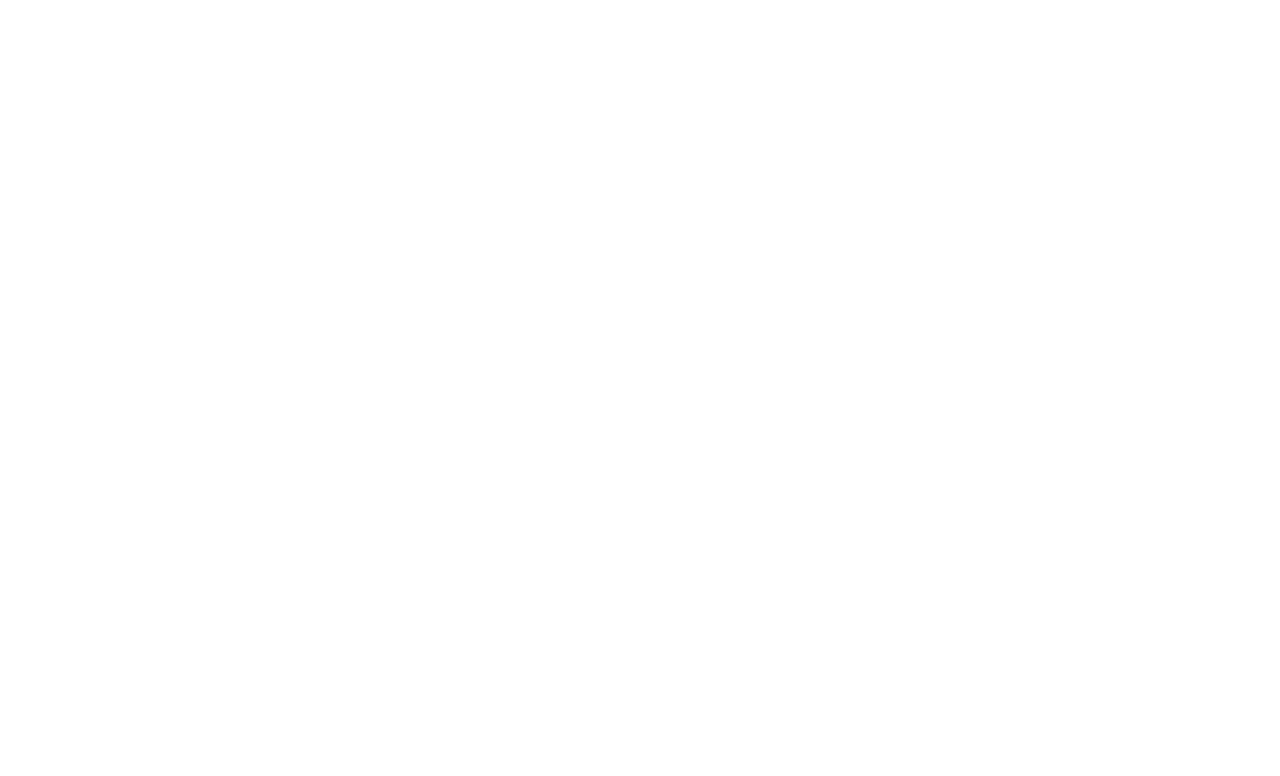
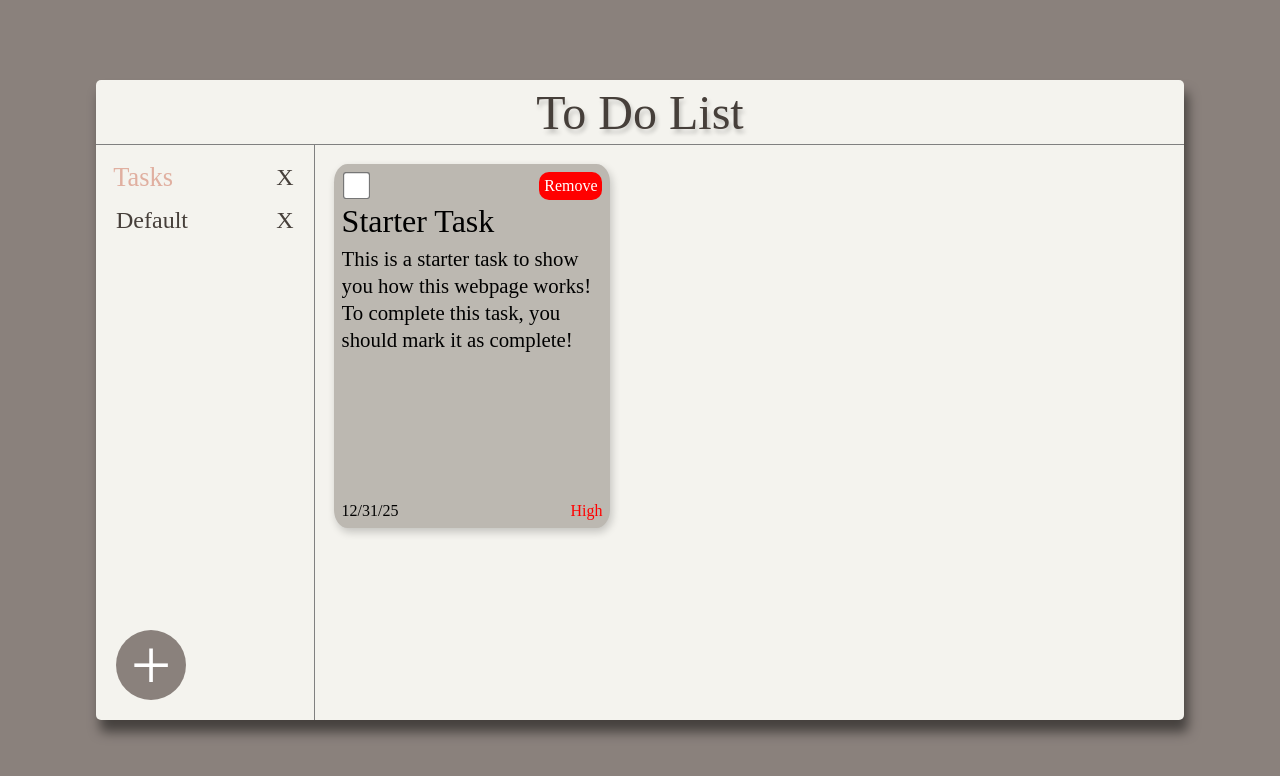
Before and after one commit to tam-justin/odin-todo-list, a website built with webpack: page src/template.html in a window 1280 px wide. Built offline with nearby package versions, Linux system fonts and the light colour scheme; a web font is replaced by a local one.

Commit message:
ability to swtich projects, remove tasks, remove projects, mark projects as complete.

```diff
--- a/package.json
+++ b/package.json
@@ -28,5 +28,8 @@
     "webpack": "^5.100.1",
     "webpack-cli": "^6.0.1",
     "webpack-dev-server": "^5.2.2"
+  },
+  "dependencies": {
+    "date-fns": "^4.1.0"
   }
 }
--- /dev/null
+++ b/src/functions/addDialog.js
@@ -0,0 +1,38 @@
+/**
+ * function to handle adding new projects, new tasks to the current project etc.
+ */
+function add(){
+    console.log("Add dialog starting!");
+    const wrapper = document.querySelector("#wrapper");
+
+    //Create the dialog element.
+    const dialog = document.createElement("dialog");
+
+    //Setup a form.
+    const form = document.createElement("form");
+
+    const closeBtn = document.createElement("button");
+    closeBtn.type = "submit";
+    closeBtn.innerHTML = "X";
+
+    const header = document.createElement("div");
+    header.id = "form-header";
+
+    header.appendChild(closeBtn);
+
+    const sidebar = document.createElement("div");
+    sidebar.id = "form-sidebar";
+
+    const taskBtn = document.createElement("button");
+    taskBtn.classList.add("navBtn");
+    taskBtn.innerHTML = "Task";
+
+    const projectBtn = document.createElement("button");
+
+    form.appendChild(header);
+    dialog.appendChild(form);
+    wrapper.appendChild(dialog);
+    dialog.showModal();
+}
+
+export default add;
--- /dev/null
+++ b/src/functions/cardEvent.js
@@ -0,0 +1,44 @@
+import {curProject} from "../index.js";
+import display from "./display.js";
+
+function handleEvent(event){
+    console.log(`A card with ID ${event.currentTarget.id} was clicked!`);
+
+    if(event.target.classList.contains("task-checkbox")){
+        setStatus(event);
+    }else if(event.target.classList.contains("removeTask")){
+        removeTask(event);
+    }
+}
+
+function removeTask(event){
+    console.log(`removing task with ID ${event.currentTarget.id}!`);
+
+    let taskList = curProject.getTaskList();
+    const index = taskList.findIndex(task => task.getID() === event.currentTarget.id);
+    if(index !== -1){
+        taskList.splice(index, 1);
+    }
+
+    display.displayTasks();
+}
+
+function setStatus(event){
+    console.log("setting status!");
+
+    let taskList = curProject.getTaskList();
+    for(let i = 0; i < taskList.length; i++){
+        if(event.currentTarget.id == taskList[i].getID()){
+            console.log(event.target.value);
+            if(event.target.checked){
+                taskList[i].markComplete();
+                event.currentTarget.classList.add("complete");
+            }else{
+                taskList[i].markUncomplete();
+                event.currentTarget.classList.remove("complete");
+            }
+        }
+    }
+}
+
+export default handleEvent;
--- /dev/null
+++ b/src/functions/display.js
@@ -0,0 +1,157 @@
+import {curProject, handleProjectEvent} from "../index.js";
+import {projects} from "./initialLoad.js";
+import handleCardEvent from "./cardEvent.js";
+import {format} from "date-fns";
+
+/**
+ * functions to update changes to the display!
+ */
+const display = (function displayController(){
+    const taskArea = document.querySelector("#content");
+
+    const displayTasks = () => {
+        taskArea.innerHTML = "";
+        if(curProject == undefined){
+            return;
+        }
+        const taskList = curProject.getTaskList();
+
+        for(let i = 0; i < taskList.length; i++){
+            //Create the card element in the DOM.
+            const card = document.createElement("div");
+            card.classList.add("card");
+            card.id = taskList[i].getID();
+
+            //Create the task options section.
+            const taskOptions = document.createElement("div");
+            taskOptions.classList.add("task-options");
+
+            const checkbox = document.createElement("input");
+            checkbox.type = "checkbox";
+            checkbox.classList.add("task-checkbox");
+
+            const removeBtn = document.createElement("button");
+            removeBtn.classList.add("removeTask");
+            removeBtn.innerHTML = "Remove";
+
+            taskOptions.appendChild(checkbox);
+            taskOptions.appendChild(removeBtn);
+
+            //Create the task info section.
+            const taskInfo = document.createElement("div");
+            taskInfo.classList.add("task-info");
+
+            //Create the title-desc section.
+            const title_desc = document.createElement("div");
+            title_desc.classList.add("title-desc");
+
+            const title = document.createElement("div");
+            title.classList.add("task-title");
+            title.innerHTML = taskList[i].getTitle();
+
+            const desc = document.createElement("div");
+            desc.classList.add("task-desc");
+            desc.innerHTML = taskList[i].getDesc();
+
+            title_desc.appendChild(title);
+            title_desc.appendChild(desc);
+
+            //Create the dueDate-priority section.
+            const dd_prio = document.createElement("div");
+            dd_prio.classList.add("dd-prio");
+
+            const dueDate = document.createElement("div");
+            dueDate.classList.add("task-due-date");
+            dueDate.innerHTML = format(taskList[i].getDueDate(), 'MM/dd/yy');
+
+            const priority = document.createElement("div");
+            priority.classList.add("task-priority");
+            priority.innerHTML = taskList[i].getPriority();
+
+            if(taskList[i].getPriority() == "High"){
+                priority.classList.add("high-prio");
+            }else if(taskList[i].getPriority()  == "Medium"){
+                priority.classList.add("med-prio");
+            }else if(taskList[i].getPriority() == "Low"){
+                priority.classList.add('low-prio');
+            }
+
+            taskInfo.appendChild(title_desc);
+            taskInfo.appendChild(dd_prio);
+
+            dd_prio.appendChild(dueDate);
+            dd_prio.appendChild(priority);
+
+            card.appendChild(taskOptions);
+            card.appendChild(taskInfo);
+
+            card.addEventListener("click", handleCardEvent);
+
+            taskArea.appendChild(card);
+        }
+    }
+
+    const displayProjects = () => {
+        console.log("displaying projects.");
+
+        const nav = document.querySelector("#nav");
+        nav.innerHTML = "";
+
+        for(let i = 0; i < projects.length; i++){
+            const project = document.createElement("div");
+            project.classList.add("project");
+            project.id = projects[i].getID();
+
+            const projBtn = document.createElement("button");
+            projBtn.classList.add("navBtn")
+            projBtn.innerHTML = projects[i].getTitle();
+
+            if(projects[i].getID() === curProject.getID()){
+                projBtn.classList.add("active");
+            }
+
+            const removeBtn = document.createElement("button");
+            removeBtn.classList.add("removeProjBtn");
+            removeBtn.innerHTML = "X";
+
+            project.appendChild(projBtn);
+            project.appendChild(removeBtn);
+
+            nav.appendChild(project);
+
+            project.addEventListener("click", handleProjectEvent);
+        }
+    }
+
+    function updateActive(oldActive, newActive){
+        console.log("updating active project");
+        const nav = document.querySelector("#nav");
+
+        for(let i = 0; i < nav.children.length; i++){
+            let curElement = nav.children[i];
+            if(curElement.id == oldActive){
+                curElement.children[0].classList.remove("active");
+            }else if(curElement.id == newActive){
+                curElement.children[0].classList.add("active");
+            }
+        }
+    }
+
+    function removeProjectButton(event){
+        event.currentTarget.remove();
+    }
+
+    const showTask = () => {
+
+    }
+
+    return {
+        displayTasks,
+        updateActive,
+        removeProjectButton,
+        displayProjects,
+        showTask
+    }
+})();
+
+export default display;
--- /dev/null
+++ b/src/functions/initialLoad.js
@@ -0,0 +1,32 @@
+import add from "./addDialog.js";
+import Project from "./project.js";
+import Task from "./task.js";
+import display from "./display.js";
+import {format, parse} from "date-fns";
+
+export let projects = [];
+
+//Create default project.
+export const def = new Project("Tasks");
+projects.push(def);
+
+/**
+ * Initial Load Function for the Webpage, starts at the Tasks page with a starter task!
+ */
+function load(){
+    console.log("Setting up webpage, initial load!");
+
+    //Add Listener for Add Button
+    const addButton = document.querySelector("#addButton");
+    addButton.addEventListener("click", add);
+
+    //Create Starter Task
+    const starterTask = new Task("Starter Task", "This is a starter task to show you how this webpage works! To complete this task, you should mark it as complete!", parse('12/31/2025', "MM/dd/yyyy", new Date()), "High");
+    def.taskList.push(starterTask);
+
+    //Update display.
+    display.displayTasks();
+    display.displayProjects();
+}
+
+export default load;
--- /dev/null
+++ b/src/functions/project.js
@@ -0,0 +1,28 @@
+class Project {
+    #name;
+    #id;
+    taskList = [];
+
+    constructor(name){
+        this.#name = name;
+        this.#id = crypto.randomUUID();
+    }
+
+    setTitle(newTitle){
+        this.#name = newTitle;
+    }
+
+    getTitle(){
+        return this.#name;
+    }
+
+    getID(){
+        return this.#id;
+    }
+
+    getTaskList(){
+        return this.taskList;
+    }
+}
+
+export default Project;
--- /dev/null
+++ b/src/functions/task.js
@@ -0,0 +1,86 @@
+class Task {
+    // Instance Variables
+    #title;
+    #desc;
+    #dueDate;
+    #priority;
+    #notes;
+    #id;
+    #checklist;
+    #completeStatus;
+
+    // Constructor
+    constructor(title, desc, dd, prio, notes, checklist){
+        this.#title = title;
+        this.#desc  = desc;
+        this.#dueDate = dd;
+        this.#priority = prio;
+        this.#notes = notes;
+        this.#checklist = checklist;
+        this.#id = crypto.randomUUID();
+    }
+
+    // Getters
+    getTitle(){
+        return this.#title;
+    }
+
+    getDesc(){
+        return this.#desc;
+    }
+
+    getDueDate(){
+        return this.#dueDate;
+    }
+
+    getPriority(){
+        return this.#priority;
+    }
+
+    getNotes(){
+        return this.#notes;
+    }
+
+    getChecklist(){
+        return this.#notes;
+    }
+
+    // Setters
+    setTitle(newTitle){
+        this.#title = newTitle;
+    }
+
+    setDesc(newDesc){
+        this.#desc = newDesc;
+    }
+
+    setDueDate(newDD){
+        this.#dueDate = newDD;
+    }
+
+    setPriority(newPrio){
+        this.#priority = newPrio;
+    }
+
+    setNotes(newNotes){
+        this.#notes = newNotes;
+    }
+
+    setChecklist(newChecklist){
+        this.#checklist = newChecklist;
+    }
+
+    markComplete(){
+        this.#completeStatus = true;
+    }
+
+    markUncomplete(){
+        this.#completeStatus = false;
+    }
+
+    getID(){
+        return this.#id;
+    }
+}
+
+export default Task;
--- a/src/index.js
+++ b/src/index.js
@@ -0,0 +1,69 @@
+/**
+ * Imported Pages
+ */
+
+/**
+ * Imported Styles
+ */
+import "./styles/default.css";
+import "./styles/task.css";
+
+/**
+ * Imported Functions
+ */
+import initialLoad from "./functions/initialLoad.js";
+import {def, projects} from "./functions/initialLoad.js";
+import Project from "./functions/project.js";
+import display from "./functions/display.js";
+
+export let curProject = def;
+
+export function handleProjectEvent(event){
+    if(event.target.classList.contains("navBtn")){
+        changeProject(event);
+    }else if(event.target.classList.contains("removeProjBtn")){
+        removeProject(event);
+    }
+}
+
+function changeProject(event){
+    if(event.currentTarget.id === curProject.getID()){
+        return;
+    }
+
+    console.log("changing open project.");
+
+    //Set new active project.
+    display.updateActive(curProject.getID(), event.currentTarget.id);
+    for(let i = 0; i < projects.length; i++){
+        if(projects[i].getID() == event.currentTarget.id){
+            curProject = projects[i];
+        }
+    }
+
+    //Show new tasks.
+    display.displayTasks();
+}
+
+function removeProject(event){
+    const projID = event.currentTarget.id;
+
+    const index = projects.findIndex(project => project.getID() === projID);
+    if(index !== -1){
+        projects.splice(index, 1);
+    }
+
+    if(curProject.getID() == projID){
+        if(projects.length > 0){
+            curProject = projects[0];
+        }else{
+            curProject = undefined;
+        }
+    }
+
+    display.displayTasks();
+    display.displayProjects();
+}
+
+projects.push(new Project("Default"));
+initialLoad();
--- /dev/null
+++ b/src/styles/default.css
@@ -0,0 +1,134 @@
+@import url('https://fonts.googleapis.com/css2?family=DynaPuff:wght@400..700&display=swap');
+
+:root {
+    font-family: "DynaPuff";
+    font-size: 16px;
+    --font-color: #463F3A;
+    --selected-color: #E0AFA0;
+    --background-color: #8A817C;
+    --controller-color: #F4F3EE;
+    --card-color: #BCB8B1;
+    user-select: none;
+}
+
+body {
+    margin: 0px;
+    padding: 0px;
+    box-sizing: border-box;
+    height: 100vh;
+    width: 100vw;
+    display: flex;
+    justify-content: center;
+    align-items: center;
+    background-color: var(--background-color);
+}
+
+#wrapper {
+    background-color: var(--controller-color);
+    height: 80%;
+    width: 85%;
+    border-radius: 5px;
+    box-shadow: 4px 12px 12px rgba(0, 0, 0, 0.5);
+    display: grid;
+    grid-template-rows: 1fr 9fr;
+    grid-template-columns: 1fr 4fr;
+}
+
+#header {
+    color: var(--font-color);
+    text-shadow: 2px 4px 4px rgba(0, 0, 0, 0.2);
+    font-size: 3rem;
+    grid-row: 1/1;
+    grid-column: 1/3;
+    height: 100%;
+    width: 100%;
+    border-bottom: 1px solid gray;
+    display: flex;
+    justify-content: center;
+    align-items: center;
+}
+
+#sidebar {
+    grid-row: 2/2;
+    grid-column: 1/1;
+    height: 100%;
+    width: 100%;
+    border-right: 1px solid gray;
+    display: flex;
+    flex-direction: column;
+}
+
+#nav {
+    display: flex;
+    padding: 20px;
+    align-items: start;
+    gap: 1rem;
+    flex-direction: column;
+    flex-grow: 1;
+    overflow-y: auto;
+    color: var(--font-color);
+}
+
+.project {
+    width: 100%;
+    display: flex;
+    justify-content: space-between;
+    align-items: center;
+}
+
+#nav button {
+    all: unset;
+    transform-origin: center;
+    transition: transform .5s ease-in-out;
+    font-size: 1.5rem;
+}
+
+#nav button:hover {
+    transform: scale(1.1);
+    color: var(--selected-color);
+}
+
+#nav .removeProjBtn:hover {
+    transform: rotate(90deg) scale(1.3);
+    color: red;
+}
+
+#addButton {
+    all: unset;
+    display: flex;
+    justify-content: center;
+    align-items: center;
+    width: 70px;
+    height: 70px;
+    border-radius: 100%;
+    background-color: var(--background-color);
+    color: white;
+    font-size: 4.5rem;
+    margin: 20px;
+    align-self: flex-start;
+}
+
+#addButton:hover {
+    transform: scale(1.1);
+    transition: transform .3s ease-in-out;
+    box-shadow: 2px 4px 4px rgba(0, 0, 0, 0.2);
+}
+
+#addButton:active {
+    color: rgba(255, 255, 255, 0.8);
+}
+
+#nav .active {
+    transform: scale(1.1);
+    color: var(--selected-color);
+}
+
+#content {
+    padding: 20px;
+    display: grid;
+    grid-template-columns: repeat(auto-fill, minmax(200px, 1fr));
+    gap: 1.5rem;
+    overflow: scroll;
+    grid-row: 2/3;
+    grid-column: 2/3;
+}
--- /dev/null
+++ b/src/styles/task.css
@@ -0,0 +1,98 @@
+.card {
+    background-color: var(--card-color);
+    width: 100%;
+    max-width: 300px;
+    aspect-ratio: 3/4;
+    max-height: 400px;
+
+    border-radius: 5%;
+    box-shadow: 2px 4px 8px rgba(0, 0, 0, .2);
+    display: grid;
+    grid-template-rows: auto 1fr;
+    padding: .5rem;
+    gap: .2rem;
+    transition: transform 0.3s ease-in-out;
+    cursor: pointer;
+}
+
+.card:hover {
+    transform: scale(1.03);
+    box-shadow: 4px 4px 8px rgba(0, 0, 0, 0.2);
+}
+
+.task-info {
+    display: grid;
+    grid-template-rows: 1fr auto;
+}
+
+.title-desc {
+    display: grid;
+    grid-template-rows: auto 1fr;
+    gap: .3rem;
+}
+
+.task-title {
+    font-size: 2rem;
+}
+
+.task-desc {
+    font-size: 1.3rem;
+    display: block;
+    display: -webkit-box;
+    -webkit-line-clamp: 6;
+    -webkit-box-orient: vertical;
+    overflow: hidden;
+    max-width: 100%;
+    line-height: 1.3;
+    max-height: calc(1.3rem * 1.3 * 6);
+}
+
+.dd-prio {
+    display: flex;
+    justify-content: space-between;
+}
+
+.task-options {
+    display: flex;
+    justify-content: space-between;
+    gap: .2rem;
+}
+
+.removeTask {
+    all: unset;
+    background-color: red;
+    color: white;
+    padding: .3rem;
+    border-radius: 10px;
+    cursor: pointer;
+}
+
+.removeTask:active {
+    background-color: rgba(255, 0, 0, .7);
+    transform: translateY(1px);
+    box-shadow: 2px 2px 2px rgba(0, 0, 0, .1);
+}
+
+.task-checkbox {
+    height: 1.3rem;
+    width: 1.3rem;
+    accent-color: green;
+    cursor: pointer;
+    transform: scale(1.3);
+}
+
+.high-prio {
+    color: red;
+}
+
+.med-prio {
+    color: yellow;
+}
+
+.low-prio {
+    color: green;
+}
+
+.complete {
+    opacity: 60%;
+}
--- a/src/template.html
+++ b/src/template.html
@@ -3,9 +3,19 @@
 <head>
     <meta charset="UTF-8">
     <meta name="viewport" content="width=device-width, initial-scale=1.0">
-    <title>Document</title>
+    <title>Odin To Do List</title>
 </head>
 <body>
+    <div id="wrapper">
+        <header id = "header">To Do List</header>
+        <div id = "sidebar">
+            <nav id = "nav">
 
+            </nav>
+            <button id = "addButton">+</button>
+        </div>
+        <div id = "content">
+        </div>
+    </div>
 </body>
 </html>
```
Also changed, not shown: 1 other file.
